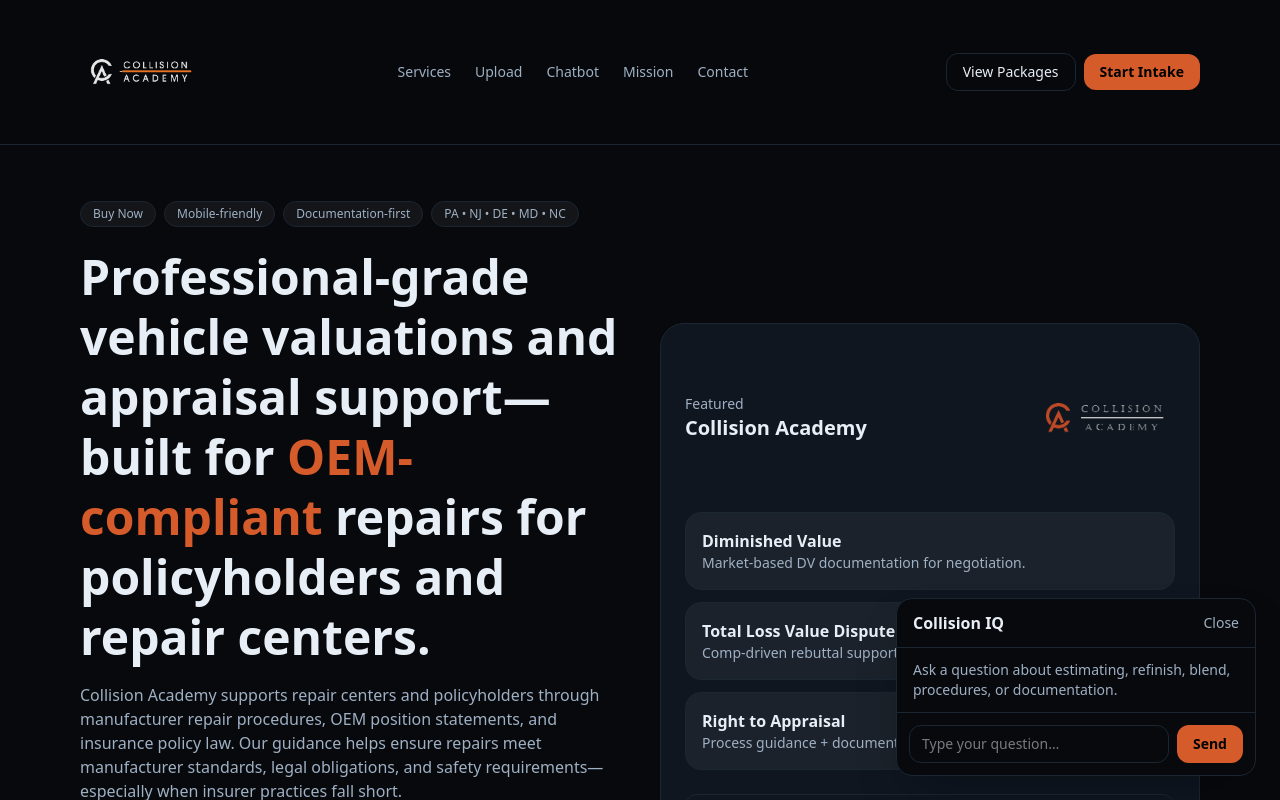
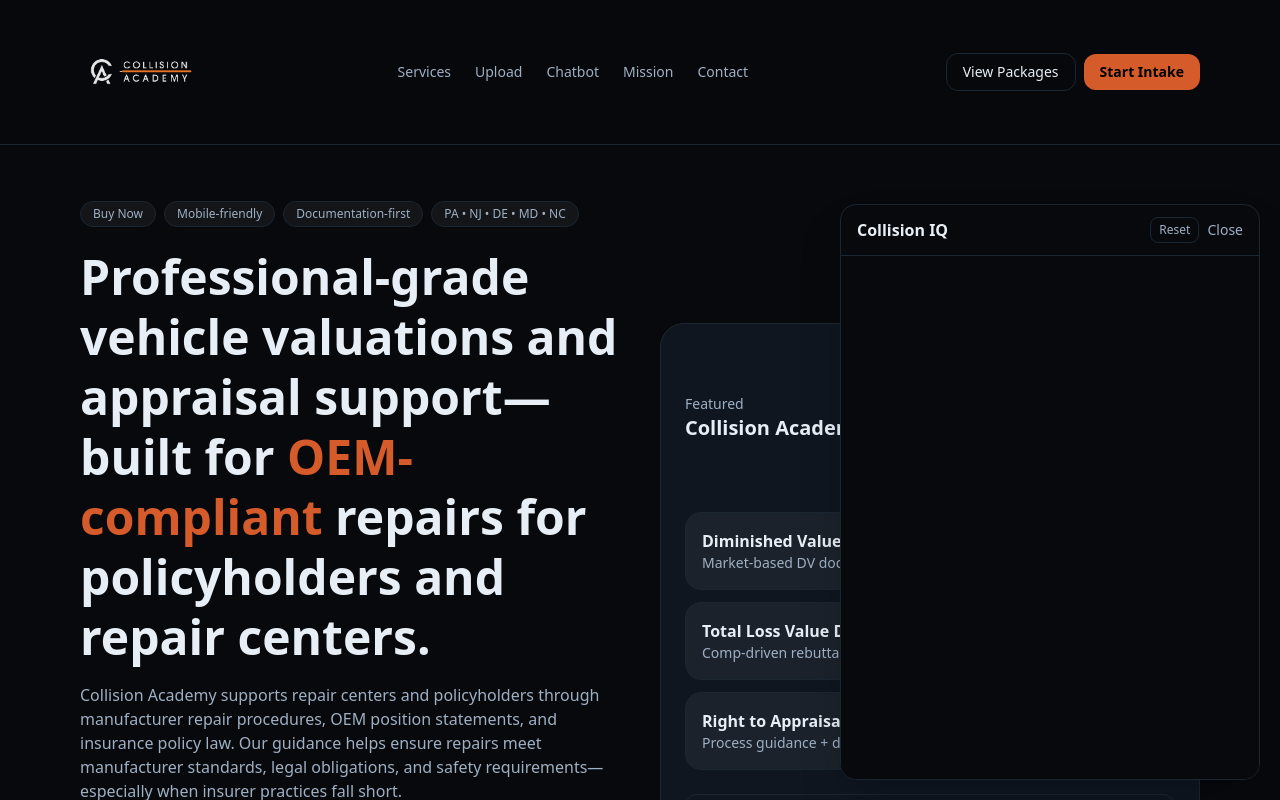
Before and after one commit to Collision-IQ/Collision-IQ, a Next.js app: page / in a window 1280 px wide. Both pictures are taken after a click on the button "Ask Collision IQ". Shown: the top 800 px of the page. Built offline with nearby package versions, Linux system fonts and the light colour scheme.

Commit message:
Widget, mount & layout revision

```diff
--- a/src/app/components/FloatingWidget.tsx
+++ b/src/app/components/FloatingWidget.tsx
@@ -1,74 +1,64 @@
+// src/app/components/FloatingWidget.tsx
 "use client";
 
 import { useEffect, useMemo, useState } from "react";
 
-type ChatReply = {
-  text: string;
-  conversationId: string | null;
-};
+function getSessionKey(): string {
+  const KEY = "collision_sessionKey";
+
+  // Prefer sessionStorage for widgets/iframes
+  const stored =
+    typeof window !== "undefined" ? window.sessionStorage.getItem(KEY) : null;
+  if (stored) return stored;
+
+  const sk =
+    typeof crypto !== "undefined" && "randomUUID" in crypto
+      ? crypto.randomUUID()
+      : `${Date.now()}-${Math.random().toString(16).slice(2)}`;
+
+  if (typeof window !== "undefined") window.sessionStorage.setItem(KEY, sk);
+  return sk;
+}
 
 export default function FloatingWidget() {
   const [open, setOpen] = useState(false);
-  const [input, setInput] = useState("");
-  const [messages, setMessages] = useState<{ role: "user" | "assistant"; text: string }[]>([]);
-  const [loading, setLoading] = useState(false);
+  const sessionKey = useMemo(() => getSessionKey(), []);
 
-  const storageKey = useMemo(() => "collisioniq_conversation_id", []);
-  const [conversationId, setConversationId] = useState<string | null>(null);
-
+  // Close on ESC
   useEffect(() => {
-    const id = window.localStorage.getItem(storageKey);
-    if (id) setConversationId(id);
-  }, [storageKey]);
-
-  async function send() {
-    const msg = input.trim();
-    if (!msg || loading) return;
-
-    setMessages((m) => [...m, { role: "user", text: msg }]);
-    setInput("");
-    setLoading(true);
-
-    try {
-      const res = await fetch("/api/chat", {
-        method: "POST",
-        headers: { "Content-Type": "application/json" },
-        body: JSON.stringify({ message: msg, conversationId }),
-      });
-
-      const data: ChatReply = await res.json();
-
-      if (!res.ok) throw new Error((data as any)?.error ?? "Request failed");
-
-      if (data.conversationId && data.conversationId !== conversationId) {
-        setConversationId(data.conversationId);
-        window.localStorage.setItem(storageKey, data.conversationId);
+    function onKey(e: KeyboardEvent) {
+      if (e.key === "Escape") setOpen(false);
     }
-
-      setMessages((m) => [...m, { role: "assistant", text: data.text }]);
-    } catch (e: any) {
-      setMessages((m) => [
-        ...m,
-        { role: "assistant", text: "Sorry — I ran into an error sending that. Try again." },
-      ]);
-    } finally {
-      setLoading(false);
-    }
-  }
+    window.addEventListener("keydown", onKey);
+    return () => window.removeEventListener("keydown", onKey);
+  }, []);
 
   return (
-    <div className="fixed bottom-6 right-6 z-[9999]">
+    <div className="fixed bottom-5 right-5 z-[9999]">
       {!open ? (
         <button
           className="rounded-full px-4 py-3 bg-[color:var(--accent)] text-black font-semibold shadow-lg hover:opacity-90 transition"
           onClick={() => setOpen(true)}
+          aria-label="Open Collision IQ"
         >
           Ask Collision IQ
         </button>
       ) : (
-        <div className="w-[360px] max-w-[90vw] rounded-2xl border border-[color:var(--border)] bg-[color:var(--bg)] shadow-2xl overflow-hidden">
+        <div className="w-[420px] max-w-[94vw] h-[72vh] max-h-[740px] rounded-2xl border border-[color:var(--border)] bg-[color:var(--bg)] shadow-2xl overflow-hidden">
           <div className="flex items-center justify-between px-4 py-3 border-b border-[color:var(--border)]">
             <div className="font-semibold">Collision IQ</div>
+            <div className="flex items-center gap-2">
+              <button
+                className="text-xs text-[color:var(--muted)] border border-[color:var(--border)] rounded-lg px-2 py-1 hover:bg-white/5"
+                onClick={() => {
+                  // reset session for this tab
+                  window.sessionStorage.removeItem("collision_sessionKey");
+                  window.location.reload();
+                }}
+                title="Reset session"
+              >
+                Reset
+              </button>
               <button
                 className="text-sm text-[color:var(--muted)] hover:text-[color:var(--text)]"
                 onClick={() => setOpen(false)}
@@ -76,52 +66,14 @@ export default function FloatingWidget() {
                 Close
               </button>
             </div>
-
-          <div className="max-h-[420px] overflow-y-auto px-4 py-3 space-y-3">
-            {messages.length === 0 ? (
-              <div className="text-sm text-[color:var(--muted)]">
-                Ask a question about estimating, refinish, blend, procedures, or documentation.
-              </div>
-            ) : (
-              messages.map((m, i) => (
-                <div key={i} className={m.role === "user" ? "text-right" : "text-left"}>
-                  <div
-                    className={
-                      "inline-block rounded-2xl px-3 py-2 text-sm " +
-                      (m.role === "user"
-                        ? "bg-white/10"
-                        : "bg-black/20 border border-[color:var(--border)]")
-                    }
-                  >
-                    {m.text}
-                  </div>
-                </div>
-              ))
-            )}
-
-            {loading && (
-              <div className="text-sm text-[color:var(--muted)]">Thinking…</div>
-            )}
           </div>
 
-          <div className="flex gap-2 p-3 border-t border-[color:var(--border)]">
-            <input
-              className="flex-1 rounded-xl bg-transparent border border-[color:var(--border)] px-3 py-2 text-sm outline-none"
-              value={input}
-              onChange={(e) => setInput(e.target.value)}
-              onKeyDown={(e) => {
-                if (e.key === "Enter") send();
-              }}
-              placeholder="Type your question…"
+          {/* iframe isolates UI and makes it embeddable elsewhere */}
+          <iframe
+            title="Collision IQ Widget"
+            src={`/widget?session=${encodeURIComponent(sessionKey)}`}
+            className="w-full h-[calc(100%-48px)]"
           />
-            <button
-              className="rounded-xl bg-[color:var(--accent)] px-4 py-2 text-sm font-semibold text-black hover:opacity-90 transition disabled:opacity-50"
-              onClick={send}
-              disabled={loading}
-            >
-              Send
-            </button>
-          </div>
         </div>
       )}
     </div>
--- /dev/null
+++ b/src/app/components/FloatingWidgetMount.tsx
@@ -0,0 +1,13 @@
+// src/app/components/FloatingWidgetMount.tsx
+"use client";
+
+import dynamic from "next/dynamic";
+
+const FloatingWidget = dynamic(() => import("./FloatingWidget"), {
+  ssr: false,
+  loading: () => null,
+});
+
+export default function FloatingWidgetMount() {
+  return <FloatingWidget />;
+}
--- a/src/app/layout.tsx
+++ b/src/app/layout.tsx
@@ -1,13 +1,9 @@
+// src/app/layout.tsx
 import type { Metadata } from "next";
 import "./globals.css";
 import Link from "next/link";
 import Image from "next/image";
-import dynamic from "next/dynamic";
-
-const FloatingWidget = dynamic(() => import("@/app/components/FloatingWidget"), {
-  ssr: false,
-  loading: () => null,
-});
+import FloatingWidgetMount from "@/app/components/FloatingWidgetMount";
 
 export const metadata: Metadata = {
   title: "Collision Academy",
@@ -88,8 +84,8 @@ export default function RootLayout({
 
         {children}
 
-        {/* Lazy-loaded floating widget */}
-        <FloatingWidget />
+        {/* GLOBAL FLOATING WIDGET (client mounted) */}
+        <FloatingWidgetMount />
 
         <footer className="mt-20 border-t border-[color:var(--border)]">
           <div className="mx-auto grid max-w-6xl gap-6 px-4 py-10 md:grid-cols-3">
@@ -122,21 +118,17 @@ export default function RootLayout({
                 >
                   Upload
                 </Link>
-                <Link
-                  href="/contact"
-                  className="text-[color:var(--muted)] hover:text-[color:var(--text)]"
-                >
-                  Contact
-                </Link>
               </div>
             </div>
 
             <div className="text-sm">
               <div className="font-semibold">Contact</div>
               <div className="mt-2 text-[color:var(--muted)]">
-                <div>Office@collision.academy</div>
-                <div>267-983-8615</div>
-                <div className="mt-2">PA • NJ • DE • MD • NC</div>
+                Office@collision.academy
+                <br />
+                267-983-8615
+                <br />
+                PA · NJ · DE · MD · NC
               </div>
             </div>
           </div>
```
Lines whose indentation alone changed are shown as unchanged.
